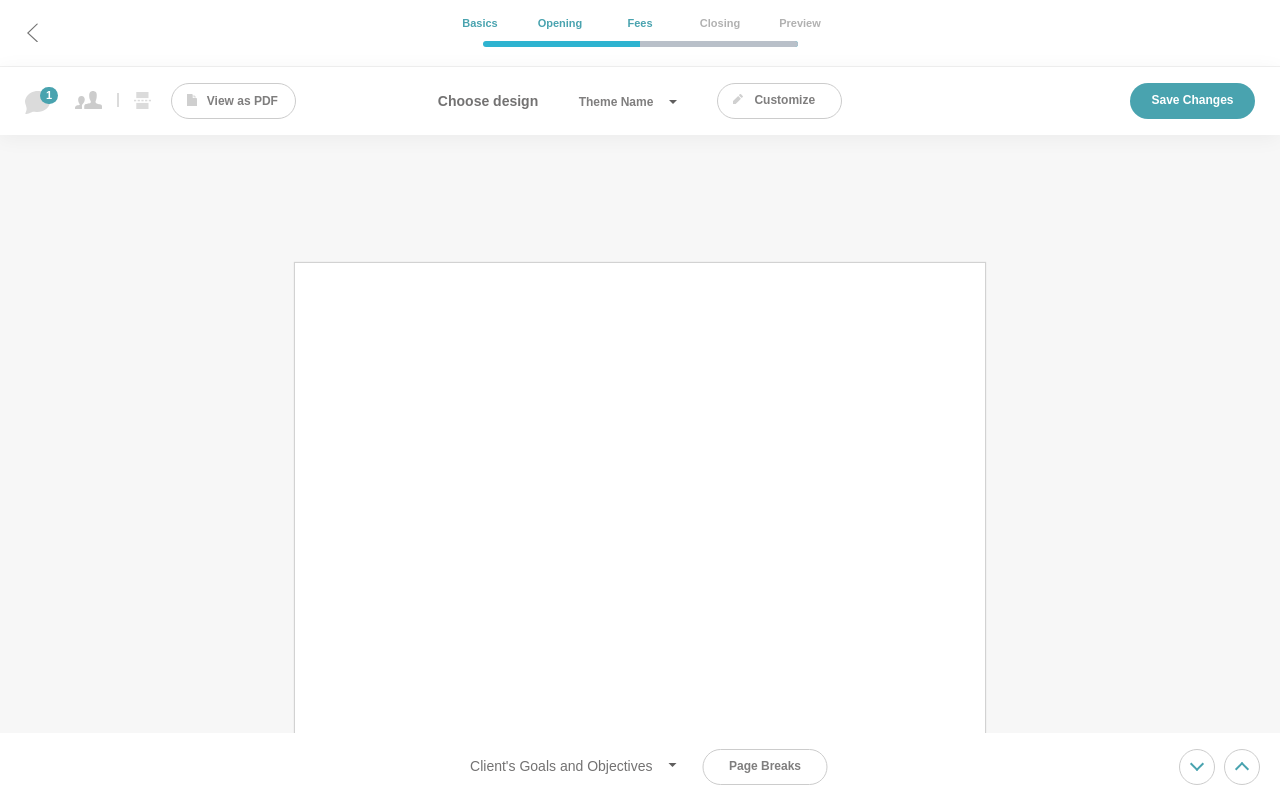
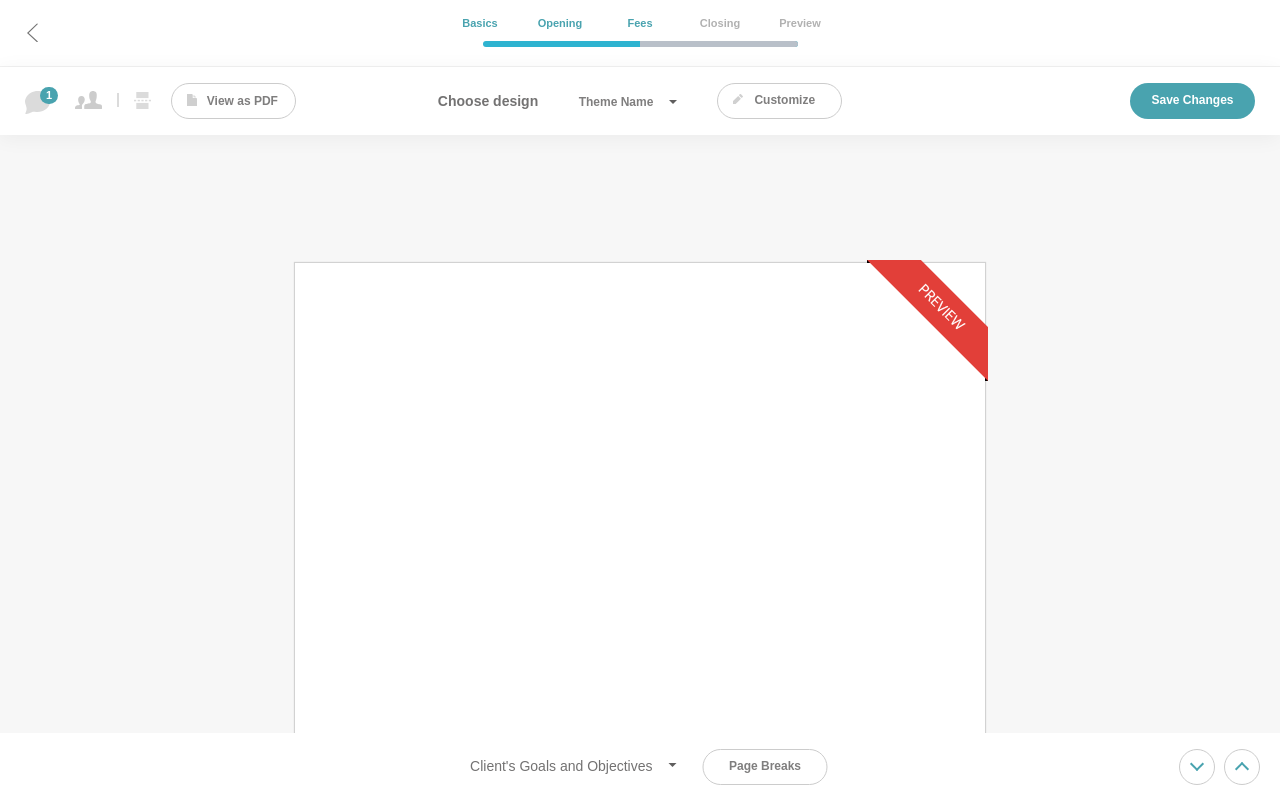
Before and after one commit to denys-vladymyrov/Bidsketch, a plain HTML site: page index.html in a window 1280 px wide. Shown: the top 798 px of the page. Drawn offline with Linux system fonts and the light colour scheme.

Commit message:
added red label for 'main' tag

```diff
--- a/css/main.css
+++ b/css/main.css
@@ -103,7 +103,8 @@ ul {
 .top-line-fixed {
   position: fixed;
   width: 100%;
-  top: 0; }
+  top: 0;
+  z-index: 100; }
 
 .top-line__left {
   width: 31%;
@@ -238,7 +239,18 @@ main {
   -webkit-box-shadow: 0 0 1px 1px rgba(0, 0, 0, 0.15);
   box-shadow: 0 0 1px 1px rgba(0, 0, 0, 0.15);
   margin: 0 auto;
-  margin-top: 128px; }
+  margin-top: 128px;
+  position: relative; }
+  main:before {
+    content: "";
+    background-image: url(../img/preview.png);
+    width: 121px;
+    height: 121px;
+    display: inline-block;
+    position: absolute;
+    right: -3px;
+    top: -3px;
+    z-index: 0; }
 
 .demo {
   background-color: #faf0c9;
```
Also changed, not shown: img/preview.png (added).
